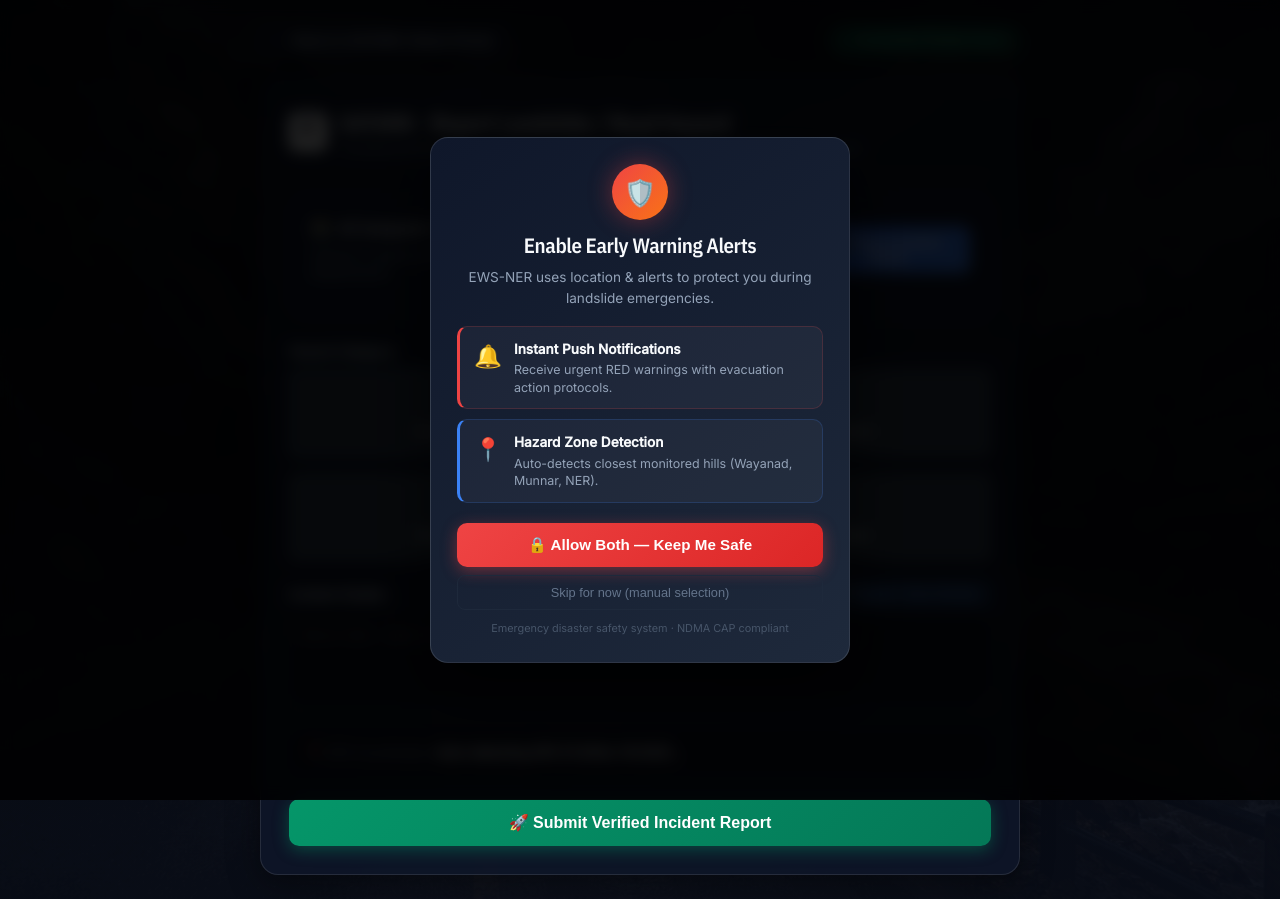
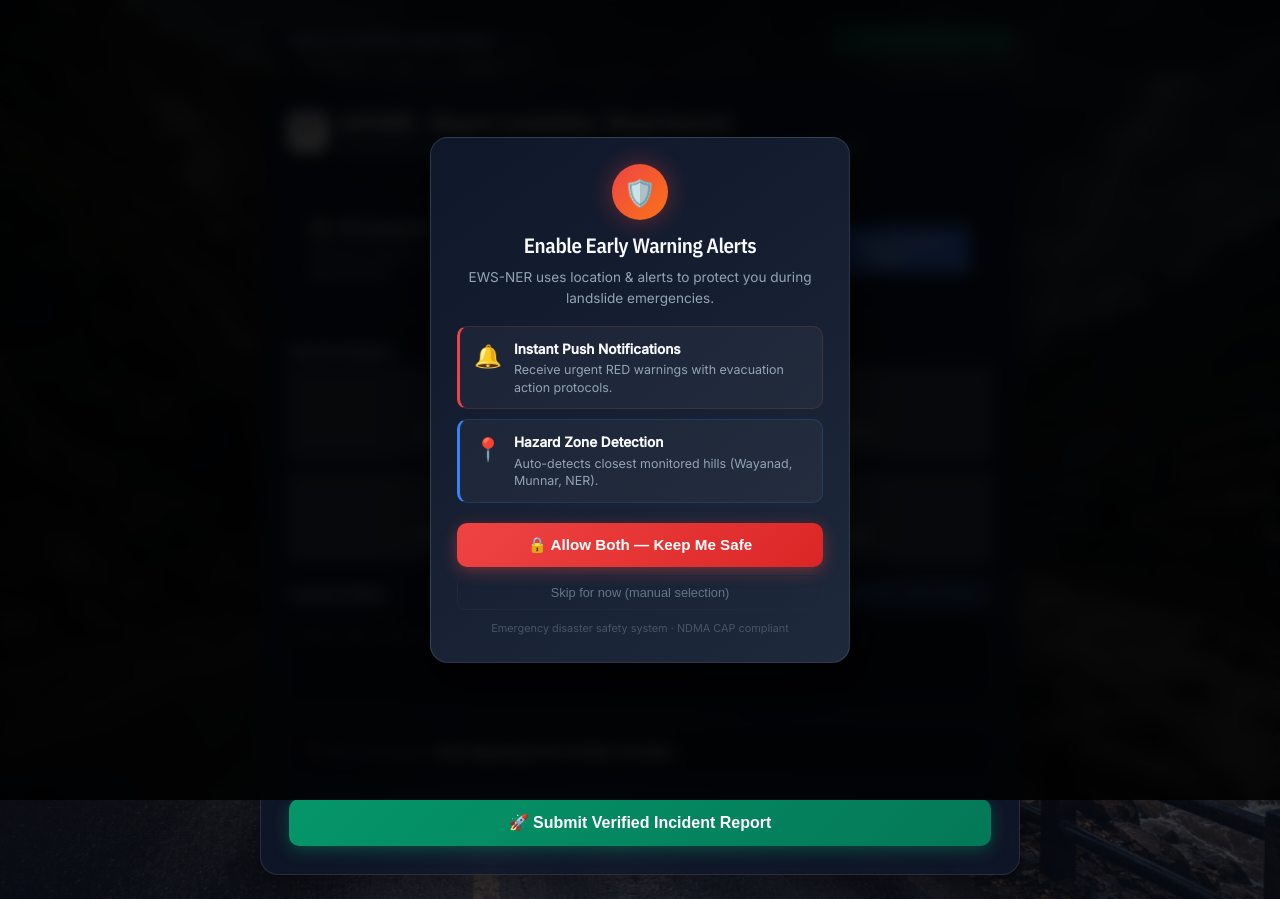
Before and after one commit to hmudgal577-svg/early-warning-system, a React (Vite) app in the folder frontend/: page /report in a window 1280 px wide. Built offline with nearby package versions, Linux system fonts and the light colour scheme; no server answers.

Commit message:
style: increase background image opacity and visibility for dramatic visuals

```diff
--- a/frontend/src/pages/CitizenPortal.tsx
+++ b/frontend/src/pages/CitizenPortal.tsx
@@ -189,7 +189,7 @@ export const CitizenPortal: React.FC = () => {
   return (
     <div style={{
       minHeight: '100vh',
-      background: "linear-gradient(180deg, rgba(6, 10, 18, 0.85) 0%, rgba(8, 12, 22, 0.94) 100%), url('/landslide_bg.jpg') center/cover fixed no-repeat",
+      background: "linear-gradient(180deg, rgba(6, 10, 18, 0.55) 0%, rgba(8, 12, 22, 0.70) 100%), url('/landslide_bg.jpg') center/cover fixed no-repeat",
       color: '#f8fafc',
       fontFamily: 'Inter, -apple-system, BlinkMacSystemFont, "Segoe UI", Roboto, sans-serif'
     }}>
--- a/frontend/src/pages/ReportFormPage.tsx
+++ b/frontend/src/pages/ReportFormPage.tsx
@@ -77,7 +77,7 @@ const ReportFormPage = () => {
   return (
     <div style={{
       minHeight: '100vh',
-      background: "linear-gradient(180deg, rgba(6, 10, 18, 0.88) 0%, rgba(8, 12, 22, 0.96) 100%), url('/landslide_bg.jpg') center/cover fixed no-repeat",
+      background: "linear-gradient(180deg, rgba(6, 10, 18, 0.60) 0%, rgba(8, 12, 22, 0.75) 100%), url('/landslide_bg.jpg') center/cover fixed no-repeat",
       color: '#f8fafc',
       padding: '24px 16px',
       fontFamily: 'Inter, system-ui, sans-serif'
```
Also changed, not shown: 1 other file (tests, documents, lock files or other folders).
